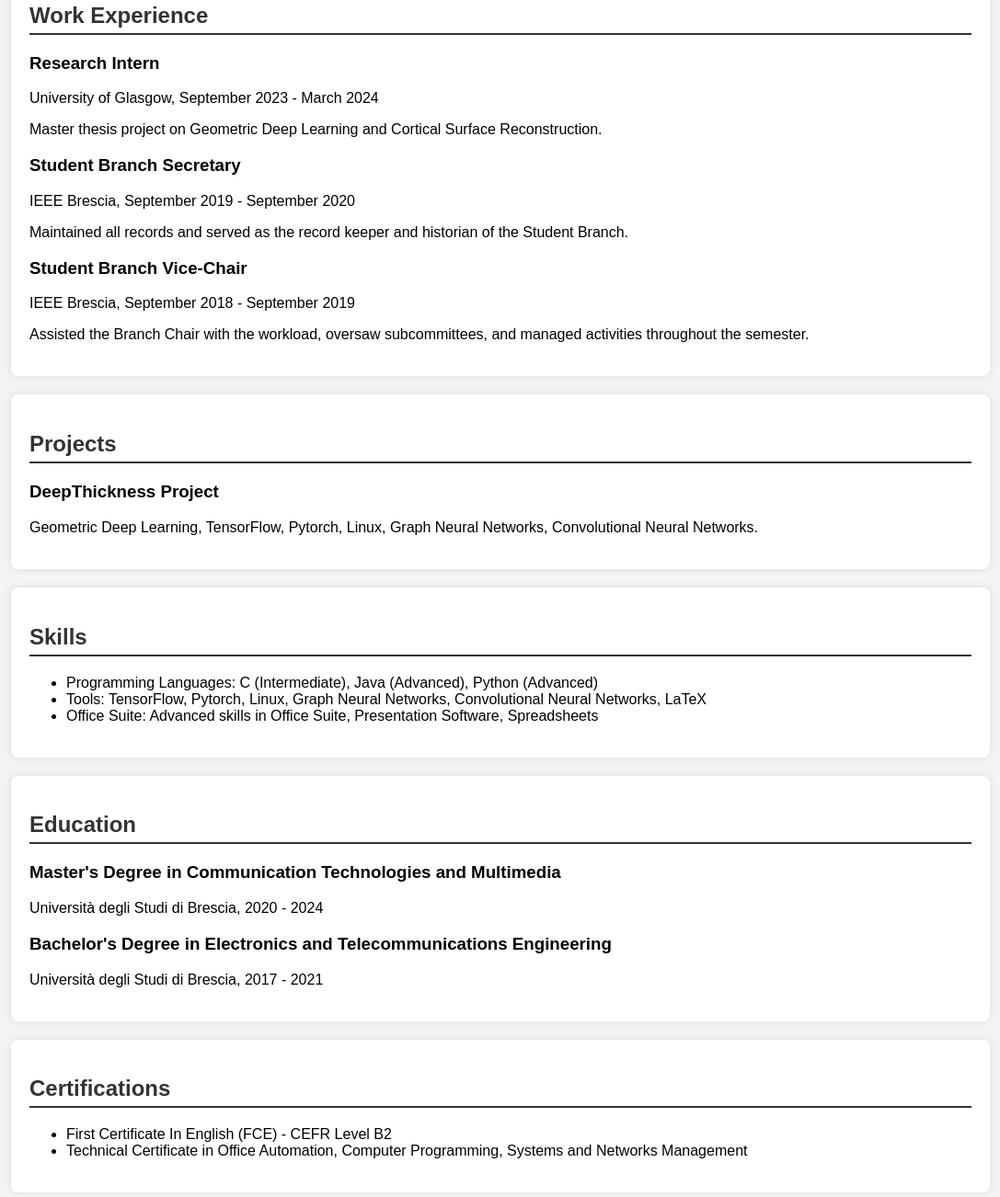
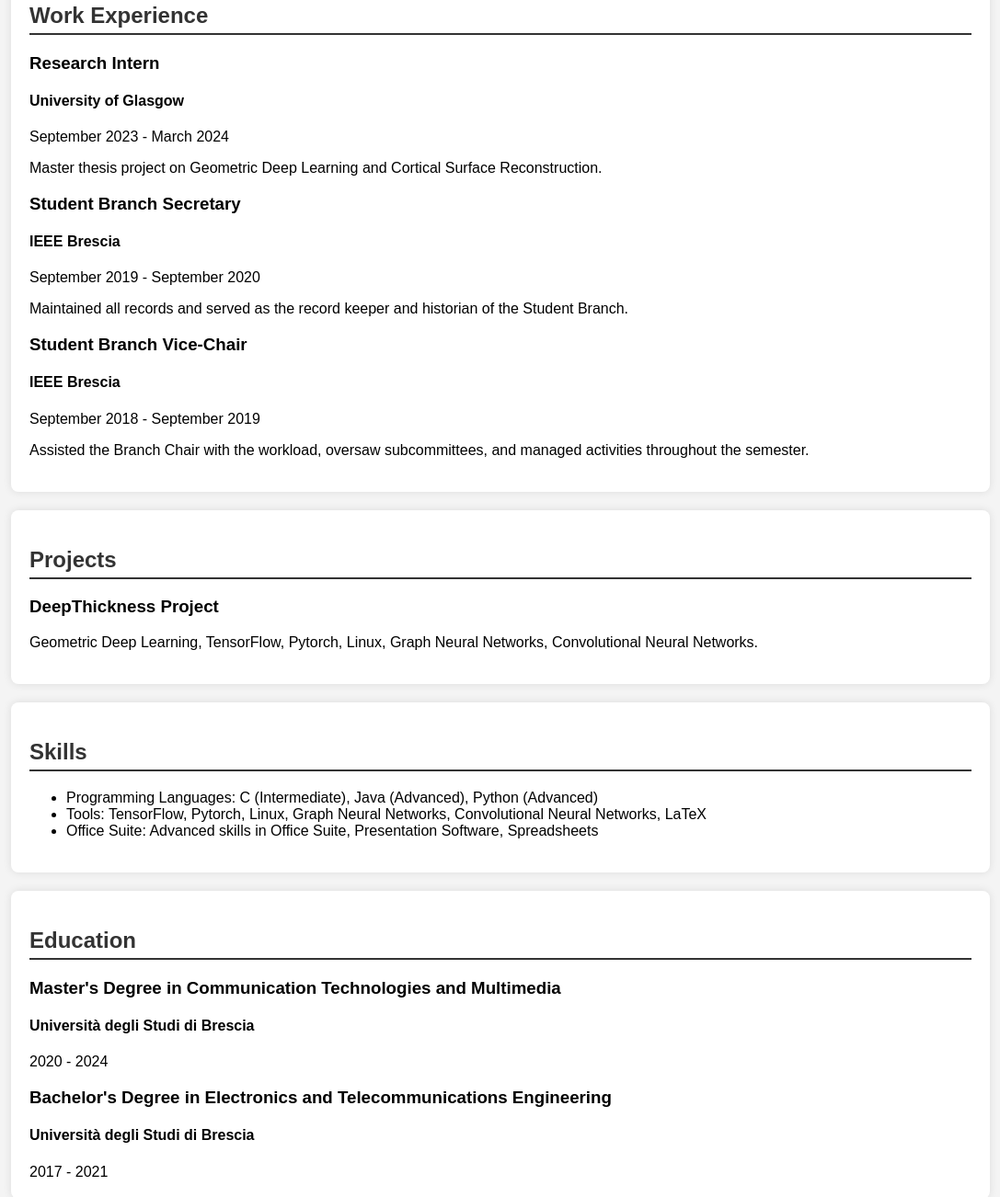
Before and after one commit to SamuPonz/SamuPonz.github.io, a plain HTML site: page index.html in a window 1280 px wide. Shown: the part 519-1821 px from the top of the page at 92% size, without its empty margins (96-1183 px from the left). Drawn offline with Linux system fonts and the light colour scheme.

Commit message:
Update index.html

```diff
--- a/index.html
+++ b/index.html
@@ -5,6 +5,7 @@
     <meta name="viewport" content="width=device-width, initial-scale=1.0">
     <title>Samuele Ponzin Portfolio</title>
     <link rel="stylesheet" href="styles.css">
+    <link rel="stylesheet" href="https://cdnjs.cloudflare.com/ajax/libs/font-awesome/5.15.4/css/all.min.css">
 </head>
 <body>
     <header>
@@ -35,21 +36,32 @@
 
     <section id="experience" class="container">
         <h2>Work Experience</h2>
+        <div class="experience-item">
             <h3>Research Intern</h3>
-        <p>University of Glasgow, September 2023 - March 2024</p>
+            <h4>University of Glasgow</h4>
+            <span>September 2023 - March 2024</span>
             <p>Master thesis project on Geometric Deep Learning and Cortical Surface Reconstruction.</p>
+        </div>
+        <div class="experience-item">
             <h3>Student Branch Secretary</h3>
-        <p>IEEE Brescia, September 2019 - September 2020</p>
+            <h4>IEEE Brescia</h4>
+            <span>September 2019 - September 2020</span>
             <p>Maintained all records and served as the record keeper and historian of the Student Branch.</p>
+        </div>
+        <div class="experience-item">
             <h3>Student Branch Vice-Chair</h3>
-        <p>IEEE Brescia, September 2018 - September 2019</p>
+            <h4>IEEE Brescia</h4>
+            <span>September 2018 - September 2019</span>
             <p>Assisted the Branch Chair with the workload, oversaw subcommittees, and managed activities throughout the semester.</p>
+        </div>
     </section>
 
     <section id="projects" class="container">
         <h2>Projects</h2>
+        <div class="project-item">
             <h3>DeepThickness Project</h3>
             <p>Geometric Deep Learning, TensorFlow, Pytorch, Linux, Graph Neural Networks, Convolutional Neural Networks.</p>
+        </div>
     </section>
 
     <section id="skills" class="container">
@@ -63,10 +75,16 @@
 
     <section id="education" class="container">
         <h2>Education</h2>
+        <div class="education-item">
             <h3>Master's Degree in Communication Technologies and Multimedia</h3>
-        <p>Università degli Studi di Brescia, 2020 - 2024</p>
+            <h4>Università degli Studi di Brescia</h4>
+            <span>2020 - 2024</span>
+        </div>
+        <div class="education-item">
             <h3>Bachelor's Degree in Electronics and Telecommunications Engineering</h3>
-        <p>Università degli Studi di Brescia, 2017 - 2021</p>
+            <h4>Università degli Studi di Brescia</h4>
+            <span>2017 - 2021</span>
+        </div>
     </section>
 
     <section id="certifications" class="container">
@@ -88,5 +106,7 @@
             <p>&copy; 2024 Samuele Ponzin</p>
         </div>
     </footer>
+
+    <script src="scripts.js"></script>
 </body>
 </html>
```
Lines whose indentation alone changed are shown as unchanged.
